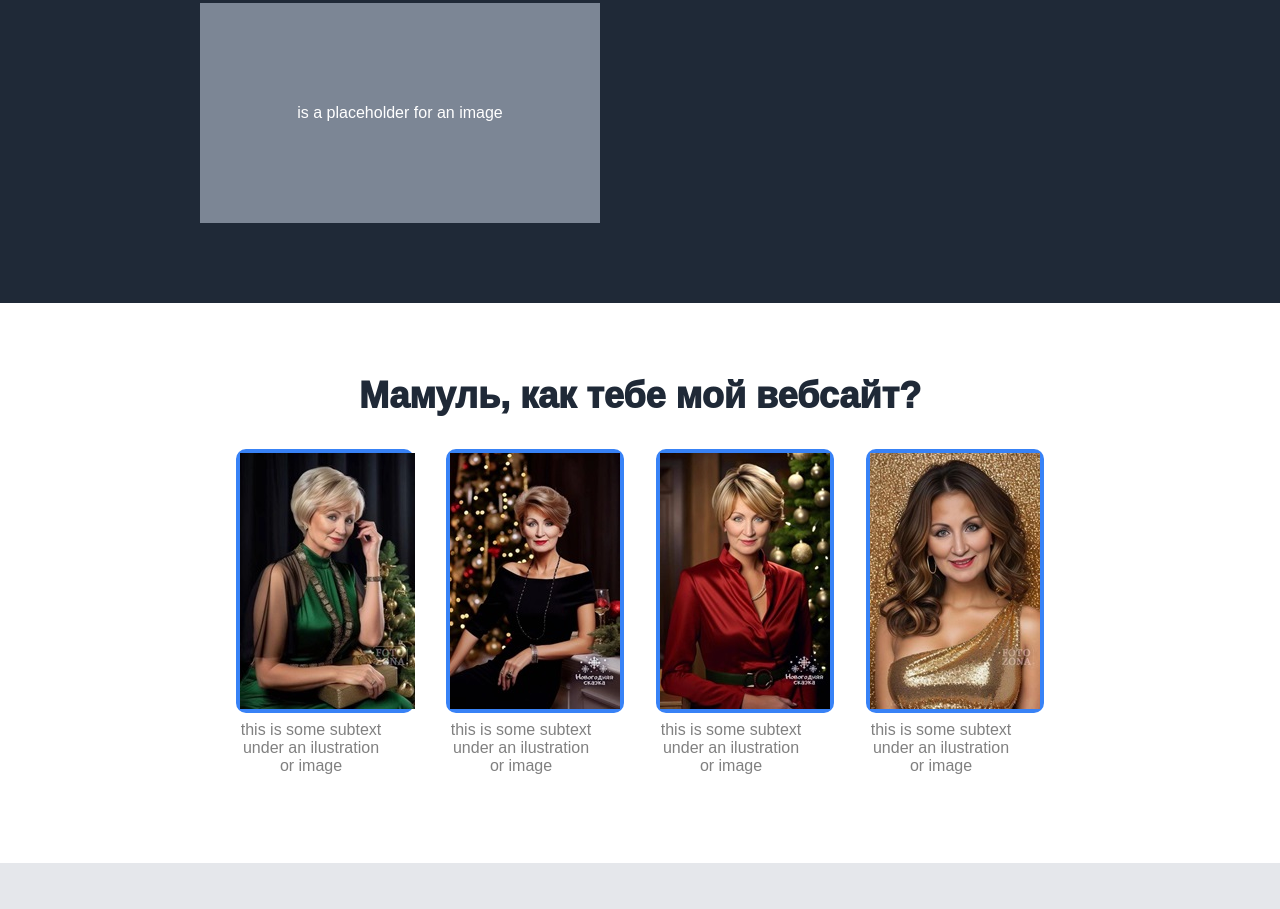
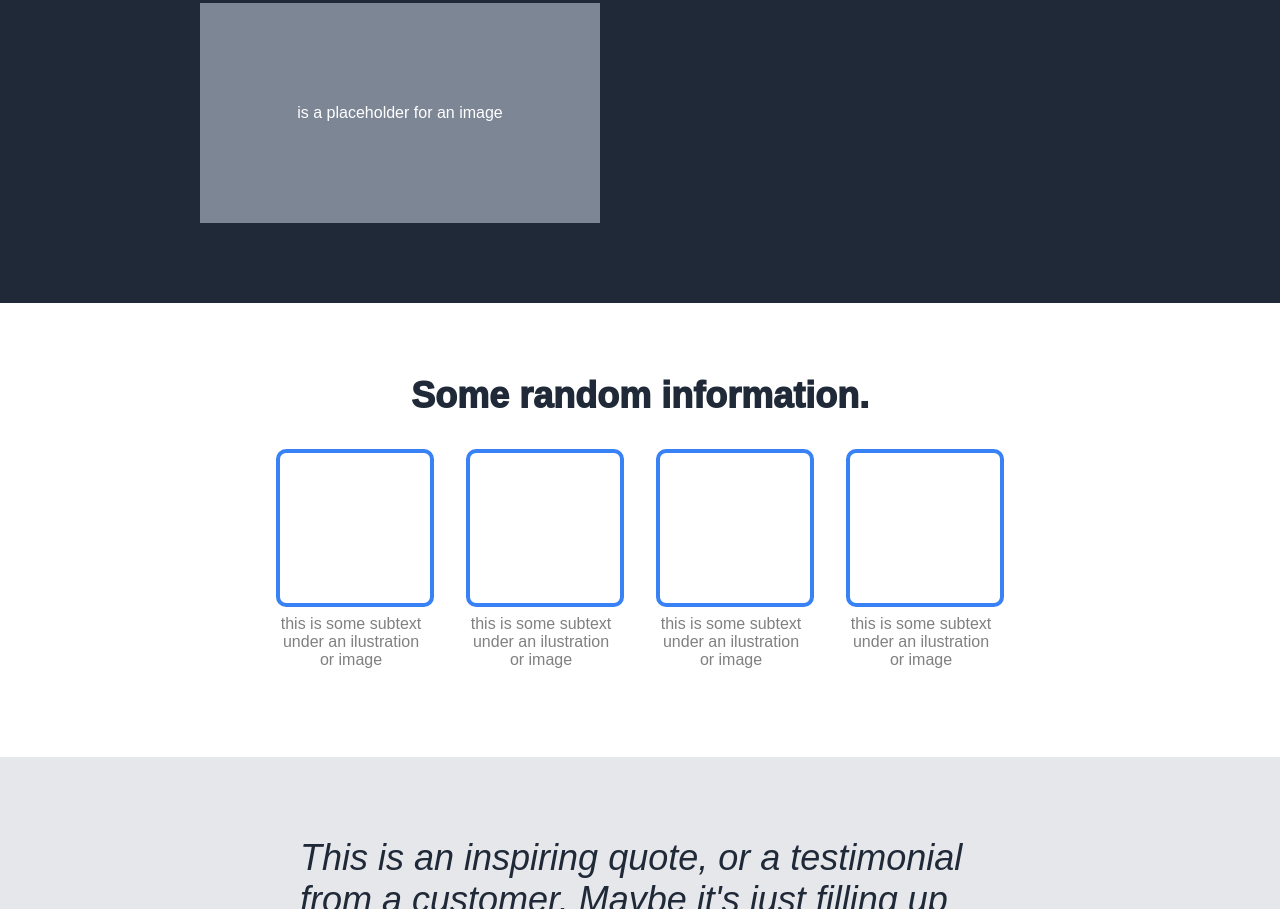
Before and after one commit to NRG55/landing-page, a plain HTML site: page index.html in a window 1280 px wide. Shown: the part 363-1272 px from the top of the page. Drawn offline with Linux system fonts and the light colour scheme.

Commit message:
Images are removed

```diff
--- a/index.html
+++ b/index.html
@@ -26,29 +26,29 @@
         </div>
     </div>
     <div class="middle-image-container">
-        <div class="middle-info-title">Мамуль, как тебе мой вебсайт?</div>
+        <div class="middle-info-title">Some random information.</div>
         <div class="middle-set-images">
             <div class="middle-images">
                 <div class="image">
-                   <img src="1.jpg" alt="">
+                   <img src="" alt="">
                 </div>
                 <div class="image-text-info">this is some subtext under an ilustration or image</div>
             </div>
             <div class="middle-images">
                 <div class="image">
-                   <img src="2.jpg" alt="">
+                   <img src="" alt="">
                 </div>
                 <div class="image-text-info">this is some subtext under an ilustration or image</div>
             </div>
             <div class="middle-images">
                 <div class="image">
-                    <img src="3.jpg" alt="">
+                    <img src="" alt="">
                  </div>
                 <div class="image-text-info">this is some subtext under an ilustration or image</div>
             </div>
             <div class="middle-images">
                 <div class="image">
-                    <img src="4.jpg" alt="">
+                    <img src="" alt="">
                  </div>
                 <div class="image-text-info">this is some subtext under an ilustration or image</div>
             </div>
--- a/style.css
+++ b/style.css
@@ -130,8 +130,8 @@ a{
 
 
 .image{
-    height: 256px;
-    width: 170px;
+    height: 150px;
+    width: 150px;
     border-radius: 10px;
     border:solid;
     border-width: 4px;
```
Also changed, not shown: 1.jpg (deleted), 2.jpg (deleted), 3.jpg (deleted), 4.jpg (deleted).
